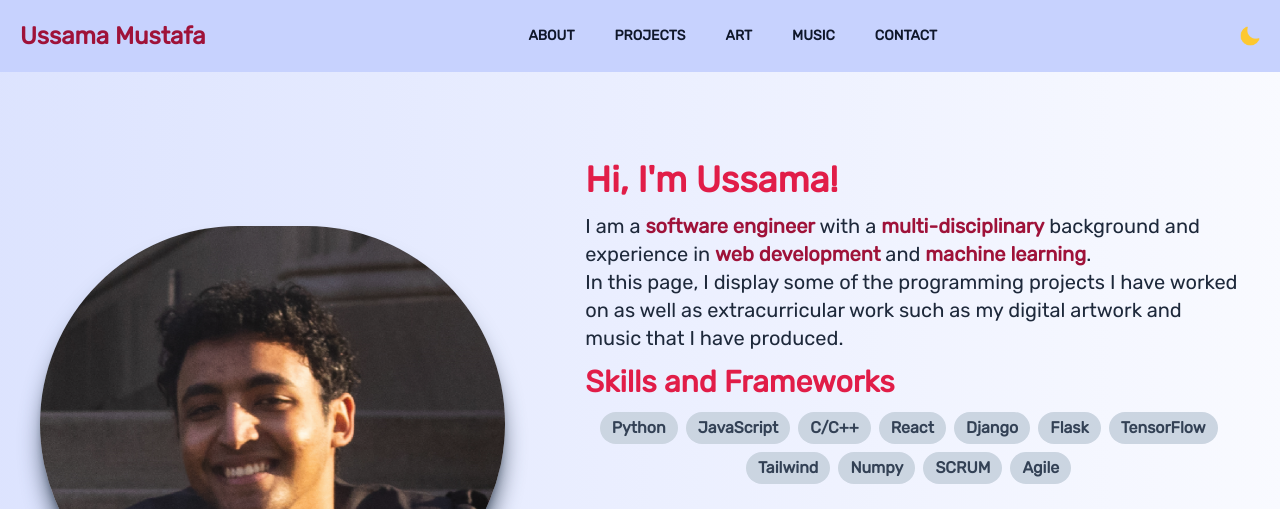
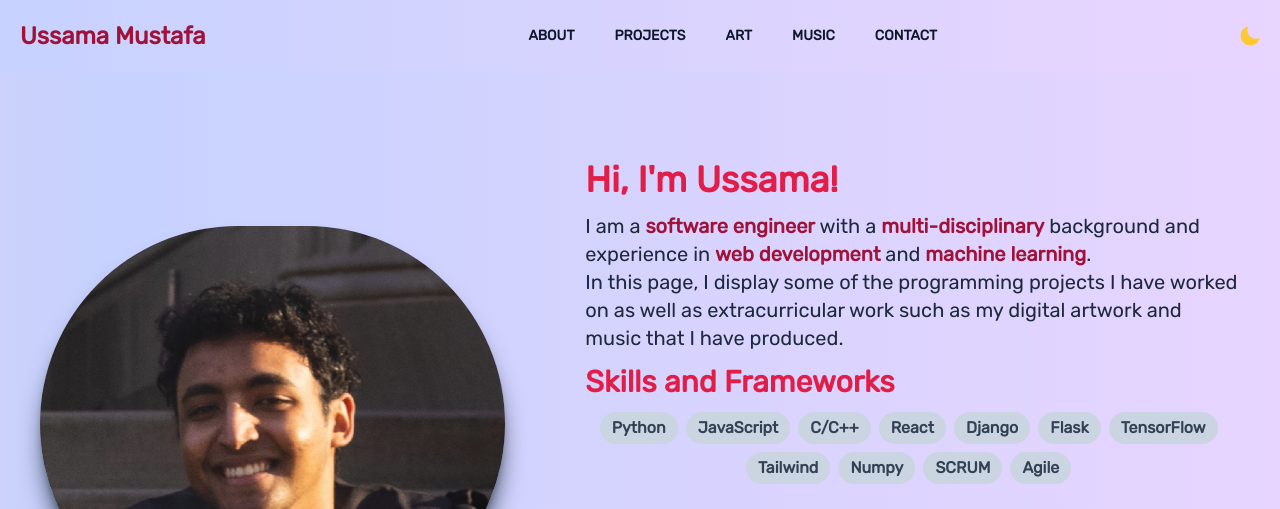
Before and after one commit to Ussarata/personal-portfolio, a website: page index.html in a window 1280 px wide. Shown: the top 509 px of the page. Drawn offline with Linux system fonts and the light colour scheme.

Commit message:
animated bg changes

```diff
--- a/index.html
+++ b/index.html
@@ -12,9 +12,9 @@
     <title>Ussama Mustafa</title>
   </head>
 
-  <body class="font-rubik w-full h-screen bg-gradient-to-r from-rose-200 via-indigo-200 to-white background-animate">
+  <body class="font-rubik w-full h-screen bg-gradient-to-r from-rose-200 via-indigo-200 to-purple-200 background-animate">
     <!-- navbar -->
-    <nav class="w-full fixed top-0   bg-indigo-200 dark:bg-slate-900">
+    <nav class="w-full fixed top-0 bg-gradient-to-r from-indigo-200 to-purple-200 dark:bg-slate-900">
       <div class="container mx-auto py-5 flex items-center justify-between">
         <div class="flex items-center gap-2">
           <span class="text-2xl font-bold text-rose-800 dark:text-white px-5">Ussama Mustafa</span>
@@ -365,7 +365,7 @@
   </body>
   <style>
     .background-animate {
-      background-size: 400%;
+      background-size: 200%;
 
       -webkit-animation: AnimationName 15s ease infinite;
       -moz-animation: AnimationName 15s ease infinite;
```
Also changed, not shown: dist/output.css.
